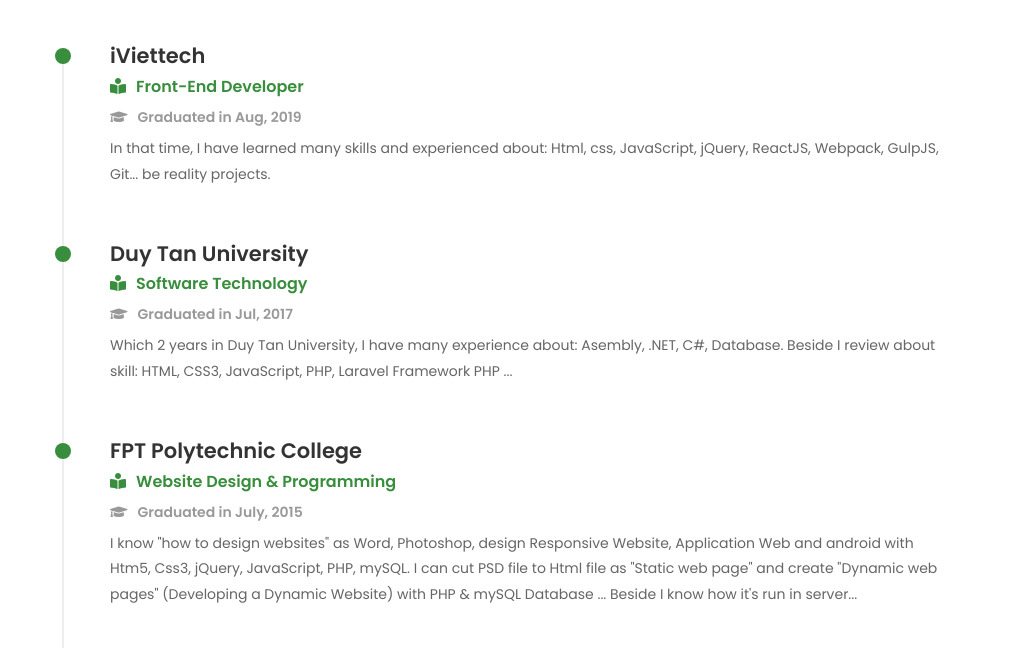
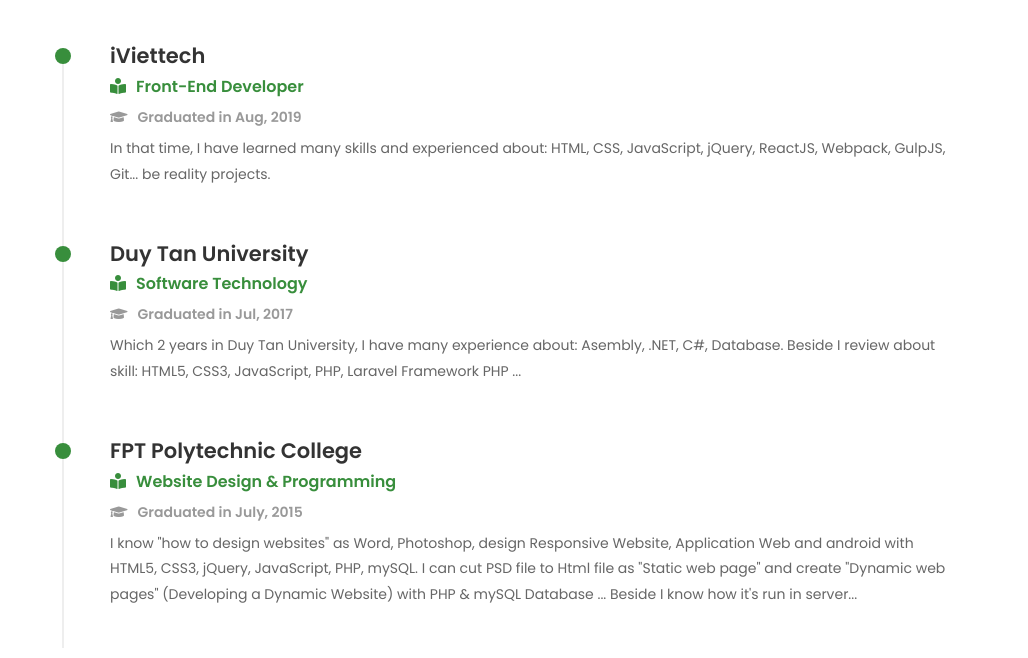
Before and after one commit to tuansaske/tuansaske.github.io, a website: page public/index.html in a window 1280 px wide. Shown: the part 2140-2798 px from the top of the page, without its empty margins (213-1241 px from the left). Drawn offline with nearby package versions, Linux system fonts and the light colour scheme.

Commit message:
Update index.html

```diff
--- a/public/index.html
+++ b/public/index.html
@@ -323,23 +323,23 @@
                         <h3 class="name-education">iViettech</h3>
                         <h4 class="font-style-meta"><i class="fas fa-book-reader ma-r-10px"></i>Front-End Developer</h4>
                         <h5 class="year-graduated"><i class="fas fa-graduation-cap ma-r-10px"></i>Graduated in Aug, 2019</h5>
-                        <p class="ma-bt-30px">In that time, I have learned many skills and experienced about: Html, css, JavaScript, jQuery, ReactJS, Webpack, GulpJS, Git... be reality projects.<span style="display:none">(Trong thời gian học tại đây, tôi học tập và có kinh
-                          nghiệm với ngôn ngữ lập trình như: Html, css, js ... thông qua những dữ án thực tế của công ty)</span></p>
+                        <p class="ma-bt-30px">In that time, I have learned many skills and experienced about: HTML, CSS, JavaScript, jQuery, ReactJS, Webpack, GulpJS, Git... be reality projects.<span style="display:none">(Trong thời gian học tại đây, tôi học tập và có kinh
+                          nghiệm với ngôn ngữ lập trình như: HTML, CSS, js ... thông qua những dữ án thực tế của công ty)</span></p>
                       </div>
                       <div class="education px-md-5">
                         <h3 class="name-education">Duy Tan University</h3>
                         <h4 class="font-style-meta"><i class="fas fa-book-reader ma-r-10px"></i>Software Technology</h4>
                         <h5 class="year-graduated"><i class="fas fa-graduation-cap ma-r-10px"></i>Graduated in Jul, 2017</h5>
-                        <p class="ma-bt-30px">Which 2 years in Duy Tan University, I have many experience about: Asembly, .NET, C#, Database. Beside I review about skill: HTML, CSS3, JavaScript, PHP, Laravel Framework PHP ...<span style="display:none">(Trong 2 năm học tại Đại
+                        <p class="ma-bt-30px">Which 2 years in Duy Tan University, I have many experience about: Asembly, .NET, C#, Database. Beside I review about skill: HTML5, CSS3, JavaScript, PHP, Laravel Framework PHP ...<span style="display:none">(Trong 2 năm học tại Đại
                           Học Duy Tân, tôi học được nhiều kinh nghiệm với ngôn ngữ: Asembly, .NET, C#, Database. Bên cạnh đó tôi được ôn tập lại các ngôn ngữ lập trình như: HTML, CSS3, JavaScript, PHP, Laravel Framework PHP...)</span></p>
                       </div>
                       <div class="education px-md-5">
                         <h3 class="name-education">FPT Polytechnic College</h3>
                         <h4 class="font-style-meta"><i class="fas fa-book-reader ma-r-10px"></i>Website Design & Programming</h4>
                         <h5 class="year-graduated"><i class="fas fa-graduation-cap ma-r-10px"></i>Graduated in July, 2015</h5>
-                        <p class="ma-bt-30px">I know "how to design websites" as Word, Photoshop, design Responsive Website, Application Web and android with Htm5, Css3, jQuery, JavaScript, PHP, mySQL. I can cut PSD file to Html file as "Static web
+                        <p class="ma-bt-30px">I know "how to design websites" as Word, Photoshop, design Responsive Website, Application Web and android with HTML5, CSS3, jQuery, JavaScript, PHP, mySQL. I can cut PSD file to Html file as "Static web
                           page" and create "Dynamic web pages" (Developing a Dynamic Website) with PHP & mySQL Database ... Beside I know how it's run in server...<span style="display:none">(Tôi học được cách thiết kế website bằng word, Photoshop, thiết kế web đa dao diện,
-                          ứng dụng web với Htm5, Css3, jQuery, JavaScript, PHP, mySQL. Tôi có thể cắt file PSD sang file html tạo thành "trang web tĩnh" và tạo "trang web động" với PHP và CSDL mySQL. Bên cạnh đó tôi hiểu được cách nó chạy trên
+                          ứng dụng web với HTML5, CSS3, jQuery, JavaScript, PHP, mySQL. Tôi có thể cắt file PSD sang file html tạo thành "trang web tĩnh" và tạo "trang web động" với PHP và CSDL mySQL. Bên cạnh đó tôi hiểu được cách nó chạy trên
                           server.)</span></p>
                       </div>
                     </div>
```
